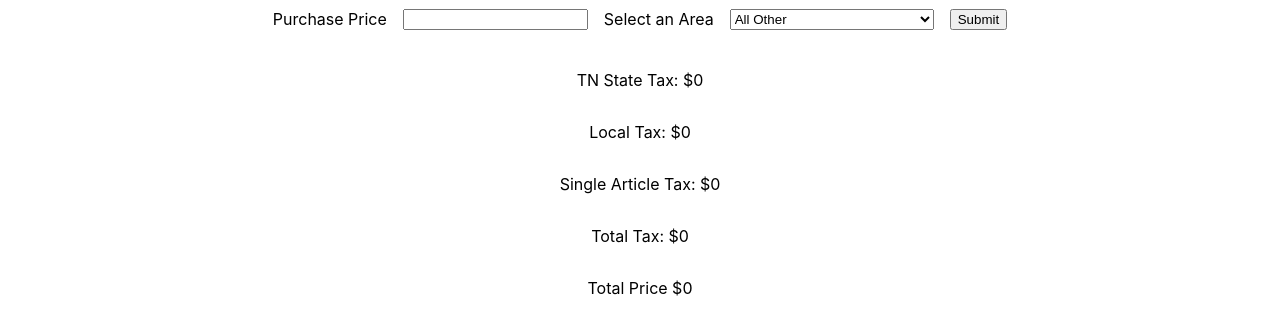
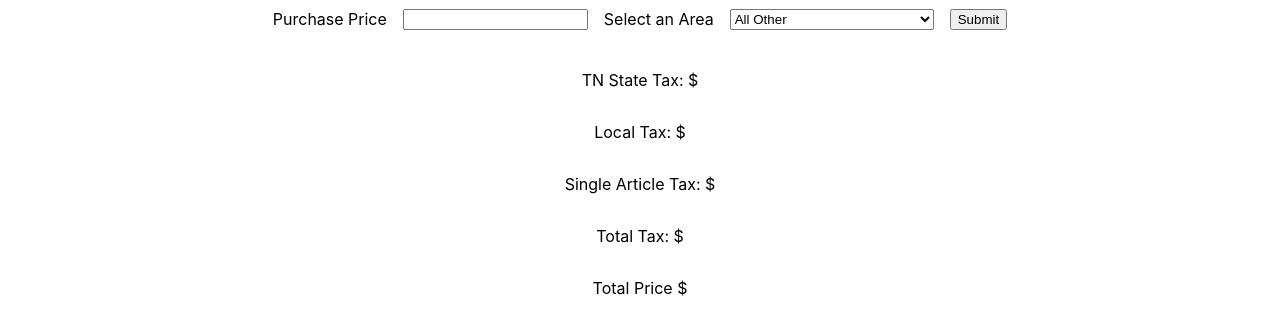
Before and after one commit to mzsigler/express-next, a Next.js app in the folder frontend/: page /taxCalculator in a window 1280 px wide. Shown: the part 132-466 px from the top of the page. Built offline with nearby package versions, Linux system fonts and the light colour scheme.

Commit message:
I can has branches?

```diff
--- a/frontend/Components/TaxCalculator.js
+++ b/frontend/Components/TaxCalculator.js
@@ -3,13 +3,11 @@ import { useState } from "react";
 
 export default function TaxCalculator(){
 
-
-
-    const [localTax, setLocalTax] = useState(0);
-    const [tnTax, setTnTax] = useState(0);
-    const [singleArticle, setSingleArticle] = useState(0);
-    const [totalTax, setTotalTax] = useState(0);
-    const [totalPrice, setTotalPrice] = useState(0)
+    const [localTax, setLocalTax] = useState();
+    const [tnTax, setTnTax] = useState();
+    const [singleArticle, setSingleArticle] = useState();
+    const [totalTax, setTotalTax] = useState();
+    const [totalPrice, setTotalPrice] = useState()
 
     function calculate(e){
         e.preventDefault();
@@ -31,8 +29,9 @@ export default function TaxCalculator(){
         }
 
         if(purchasePrice > 1599 && purchasePrice < 3201){
-            const singleArticleTx = parseInt(purchasePrice) * 0.0275;
-            setSingleArticle(Math.round( singleArticleTx * 1e2 ) / 1e2);
+            let singleArticleTx = parseInt(purchasePrice) * 0.0275;
+            singleArticleTx = singleArticleTx * 1e2  / 1e2;
+            setSingleArticle(singleArticleTx);
         }
 
         if(area === "unincorporated"){
@@ -80,7 +79,7 @@ export default function TaxCalculator(){
                     <option value="allOther">All Other</option>
                     <option value="unincorporated">Unincorporated Shelby County</option>
                 </select>
-                <button onClick={calculate}>Submit</button>
+                <button type="submit" onClick={calculate}>Submit</button>
 
 
             </form>
```
